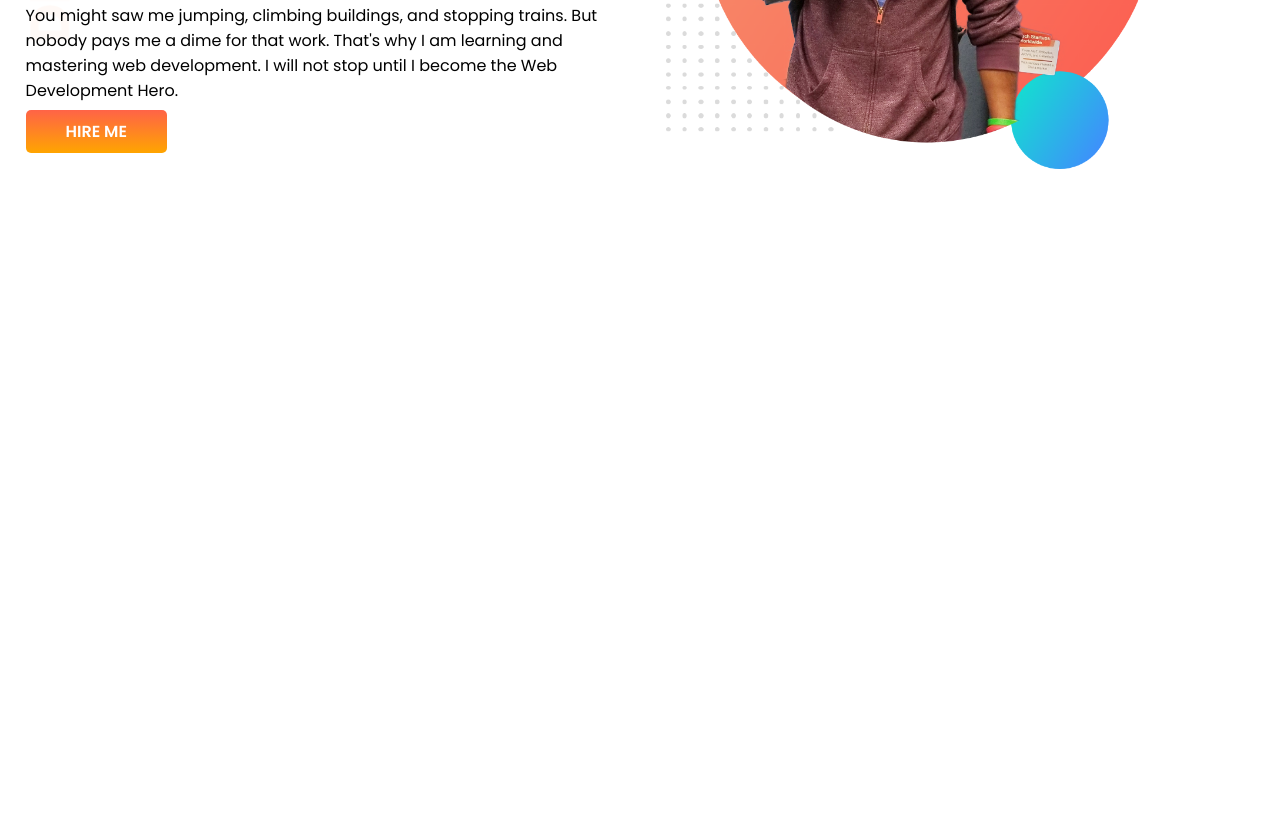
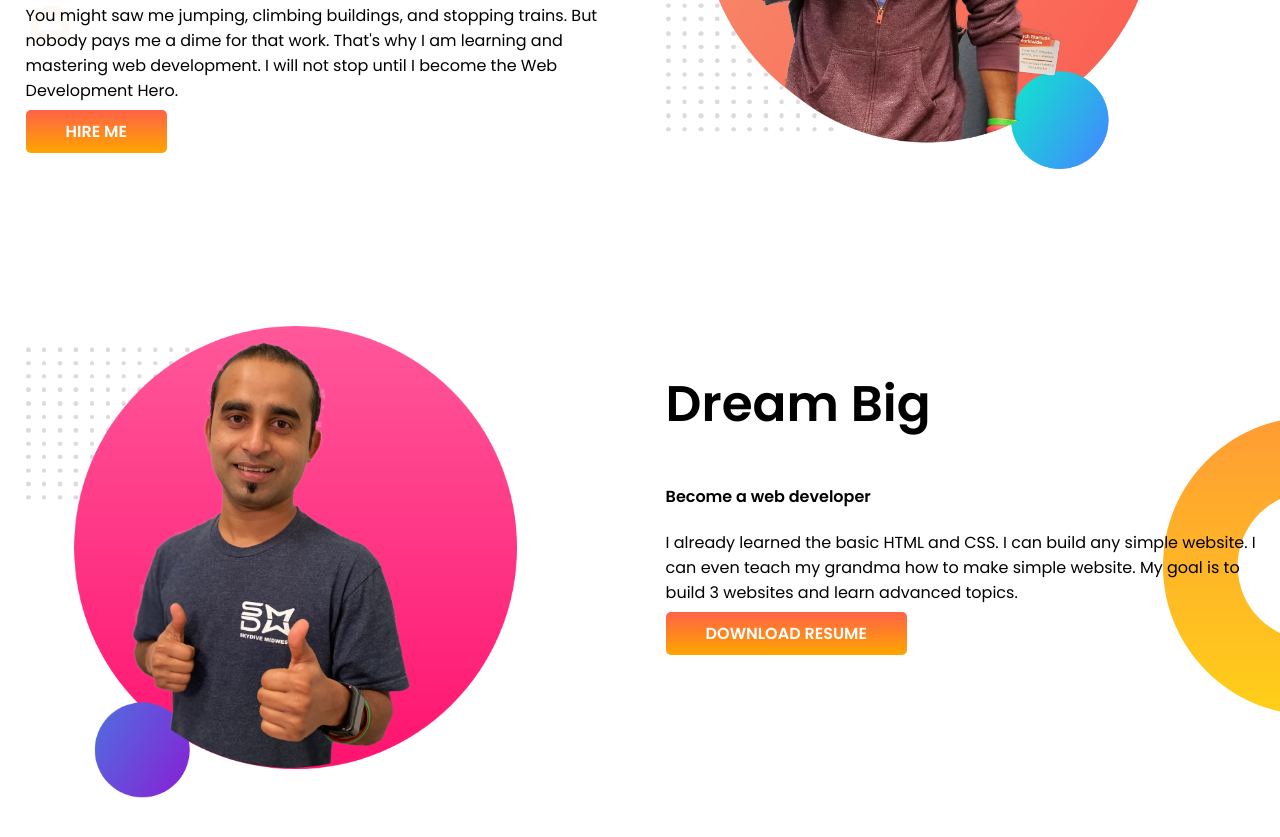
Before and after one commit to alemran22/dev-portfolio, a plain HTML site: page index.html in a window 1280 px wide. Shown: the part 319-1156 px from the top of the page. Before the commit the page ends 800 px from the top, so only its background shows below. Drawn offline with Linux system fonts and the light colour scheme.

Commit message:
dream added

```diff
--- a/index.html
+++ b/index.html
@@ -25,13 +25,34 @@
           That's
           why I
           am learning and mastering web development. I will not stop until I become the Web Development Hero.</p>
-        <a class="hire-btn" target="_blank" href="">HIRE ME</a>
+        <a class="anchor-btn" target="_blank" href="">HIRE ME</a>
       </div>
       <div class="half-width">
         <img src="images/jhankar.png" alt="">
       </div>
     </section>
   </header>
+
+
+  <section class="dream-big">
+    <div class="half-width">
+      <img src="images/jhankar2.png" alt="">
+    </div>
+    <div class="half-width">
+      <h1>Dream Big</h1>
+      <h4>Become a web developer</h4>
+      <p>I already learned the basic HTML and CSS. I can build any simple website. I can even teach my grandma how to
+        make simple
+        website. My goal is to build 3 websites and learn advanced topics.</p>
+      <a class="anchor-btn" target="_blank" href="">DOWNLOAD RESUME</a>
+    </div>
+  </section>
+
+
+
+
+
+
 
 
 
--- a/style.css
+++ b/style.css
@@ -4,8 +4,12 @@ body {
   margin: 0;
 }
 
+section {
+  display: flex;
+  margin-bottom: 150px;
+}
+
 .top-banner {
-  display: flex;
   background-image: url(/images/top-banner.png);
   background-repeat: no-repeat;
 }
@@ -15,7 +19,7 @@ body {
   padding-left: 2%;
 }
 
-.hire-btn {
+.anchor-btn {
   padding: 10px 40px;
   color: white;
   background-image: linear-gradient(tomato, orange);
@@ -35,3 +39,10 @@ h1 {
 .orange-color {
   color: orange;
 }
+
+
+.dream-big {
+  background-image: url(images/dream-bg.png);
+  background-repeat: no-repeat;
+  background-position: right;
+}
```
